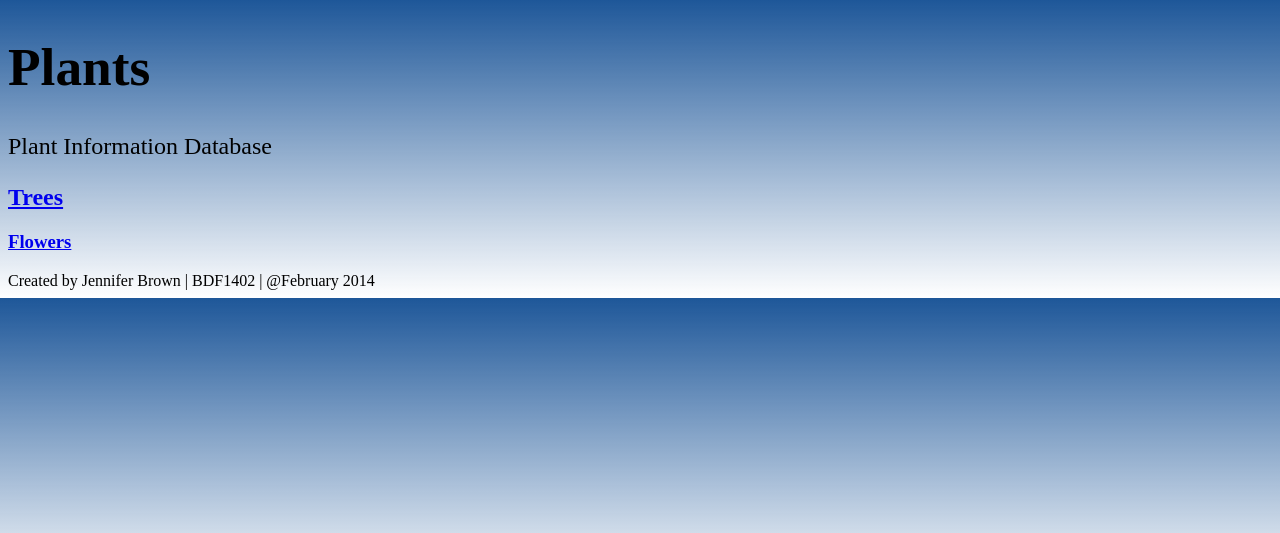
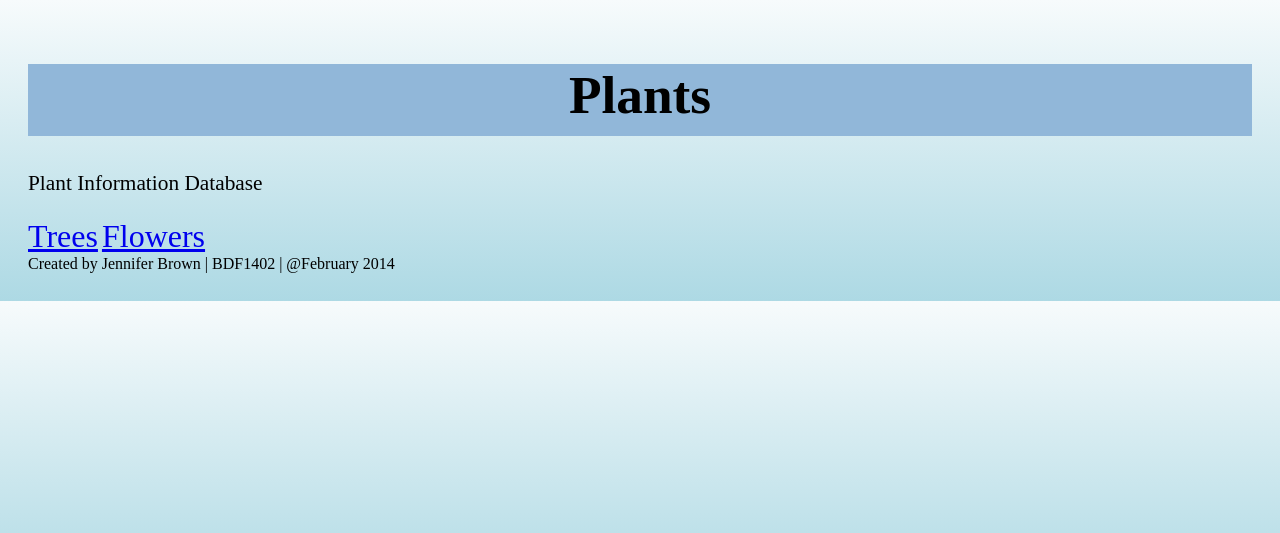
Before and after one commit to jlynn81/BDF1402, a PHP site: page / in a window 1280 px wide. Shown: the top 533 px of the page. Run offline with PHP 8.4, Linux system fonts and the light colour scheme; data that the repository does not hold is empty; some web fonts are replaced.

Commit message:
Updated Workspace
Updating css

```diff
--- a/MVC-Read/CSS/styles.css
+++ b/MVC-Read/CSS/styles.css
@@ -1,22 +1,40 @@
 body{
-    background: -moz-linear-gradient(top, rgba(30,87,153,1) 0%, rgba(242,230,167,0) 100%);/* FF3.6+ */
-    background: -webkit-gradient(linear, left top, left bottom, color-stop(0%,rgba(30,87,153,1)), color-stop(100%,rgba(242,230,167,0))); /* Chrome,Safari4+ */
-    background: -webkit-linear-gradient(top, rgba(30,87,153,1) 0%,rgba(242,230,167,0) 100%); /* Chrome10+,Safari5.1+ */
-    background: -o-linear-gradient(top, rgba(30,87,153,1) 0%,rgba(242,230,167,0) 100%); /* Opera 11.10+ */
-    background: linear-gradient(to bottom, rgba(30,87,153,1) 0%,rgba(242,230,167,0) 100%); /* W3C */
+    background: rgb(247,251,252); /* Old browsers */
+    background: -moz-linear-gradient(top,  rgba(247,251,252,1) 0%, rgba(217,237,242,1) 40%, rgba(173,217,228,1) 100%); /* FF3.6+ */
+    background: -webkit-gradient(linear, left top, left bottom, color-stop(0%,rgba(247,251,252,1)), color-stop(40%,rgba(217,237,242,1)), color-stop(100%,rgba(173,217,228,1))); /* Chrome,Safari4+ */
+    background: -webkit-linear-gradient(top,  rgba(247,251,252,1) 0%,rgba(217,237,242,1) 40%,rgba(173,217,228,1) 100%); /* Chrome10+,Safari5.1+ */
+    background: -o-linear-gradient(top,  rgba(247,251,252,1) 0%,rgba(217,237,242,1) 40%,rgba(173,217,228,1) 100%); /* Opera 11.10+ */
+    background: -ms-linear-gradient(top,  rgba(247,251,252,1) 0%,rgba(217,237,242,1) 40%,rgba(173,217,228,1) 100%); /* IE10+ */
+    background: linear-gradient(to bottom,  rgba(247,251,252,1) 0%,rgba(217,237,242,1) 40%,rgba(173,217,228,1) 100%); /* W3C */
+    filter: progid:DXImageTransform.Microsoft.gradient( startColorstr='#f7fbfc', endColorstr='#add9e4',GradientType=0 ); /* IE6-9 */
+
     border-radius: 1.25%;
     border-width: 2em;
     font-family: 'Ledger', serif;
+    text-align: left;
+    padding: 20px;
 }
 
 h1{
+    background-color: #91B7D9;
+    text-align: center;
+    padding-bottom: 10px;
+    border-bottom: 10px;
     font-size: 40pt;
 }
-h2 h3{
+#intro{
+    font-size: 16pt;
+
+}
+h2, h3{
+    font-size: 20pt;
+}
+
+li{
+    list-style: none;
+    font-size: 14pt;
+}
+
+a{
     font-size: 24pt;
 }
-
-#intro{
-    font-size: 18pt;
-
-}
--- a/MVC-Read/views/html/header.inc
+++ b/MVC-Read/views/html/header.inc
@@ -1,7 +1,7 @@
 <!DOCTYPE html>
 <html lang="en">
 
-<head>
+<header>
     <meta charset="UTF-8"/>
     <meta http-equiv="X-UA-Compatible" content="IE=edge,chrome=1">
 
@@ -14,11 +14,13 @@
 <!--    Web font for site-->
     <link href='http://fonts.googleapis.com/css?family=Ledger' rel='stylesheet' type='text/css'>
 
-    <title><?php echo $pageTitle; ?></title></head>
+    <title><?php echo $pageTitle; ?></title>
+
+</header>
 
 <body>
 
 <h1><?php echo $pageTitle; ?></h1>
 <p id="intro">Plant Information Database</p>
-<h2><a href="views/html/latest-tree.inc">Trees</a></h2>
-<h3><a href="views/html/latest-flower.inc">Flowers</a></h3>
+<a href="views/html/latest-tree.inc">Trees</a>
+<a href="views/html/latest-flower.inc">Flowers</a>
--- a/MVC-Read/views/html/latest-tree.inc
+++ b/MVC-Read/views/html/latest-tree.inc
@@ -4,10 +4,10 @@ $lastTree = '';
 
 foreach ($rows as $num => $row){
 
-    if($lastTree !== $row['Height']) {
-        echo "<h2>${row['Name']}:</h2>";
-        echo "<h3>${row['Height']}</h3>";
+    if($lastTree !== $row['Name']) {
+        echo "<h2 class='treeName'>${row['Name']}</h2>";
     }
+    echo "<li>${row['Height']}</li>";
     echo "<li>${row['Description']}</li>";
     $lastTree = $row['Height'];
 
```
